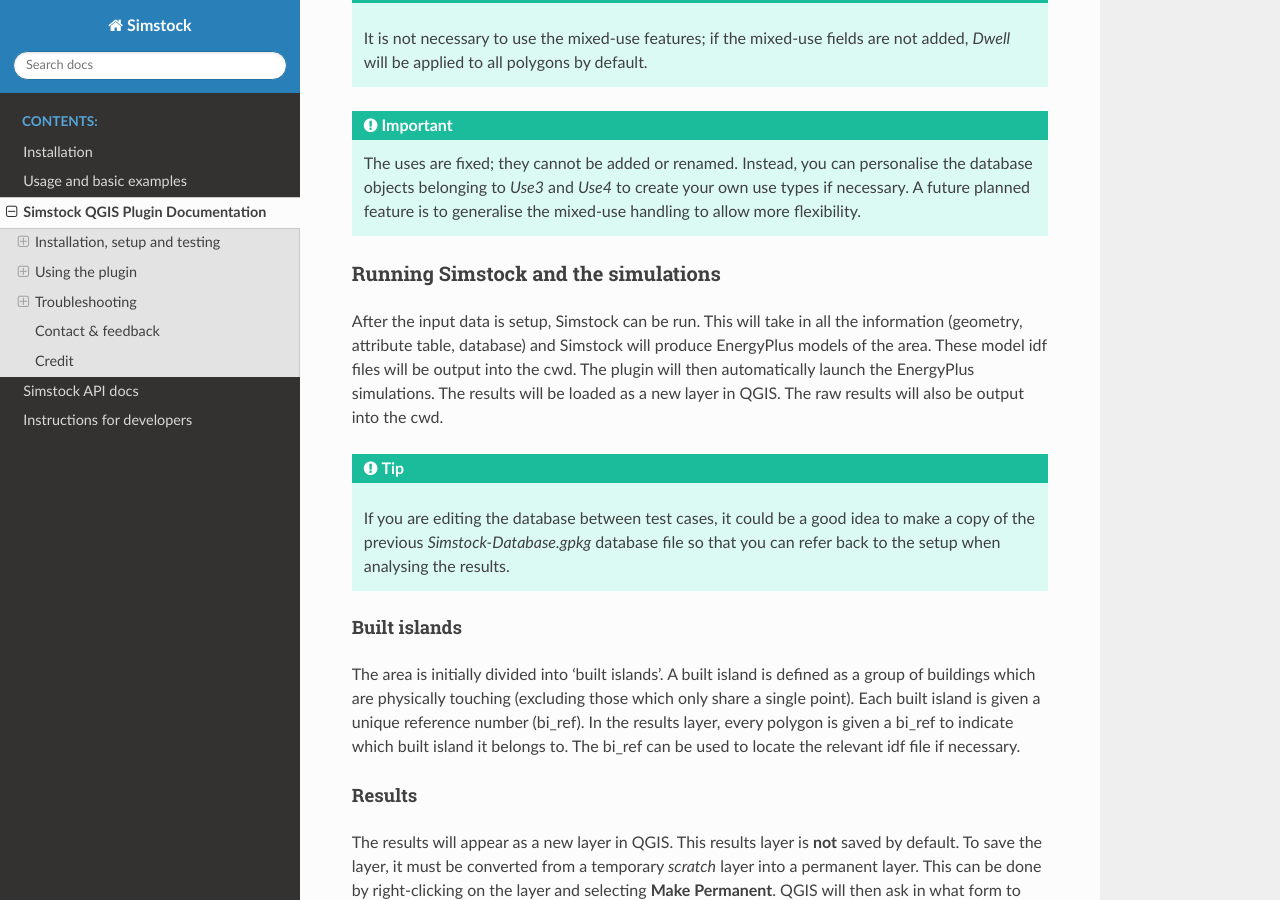
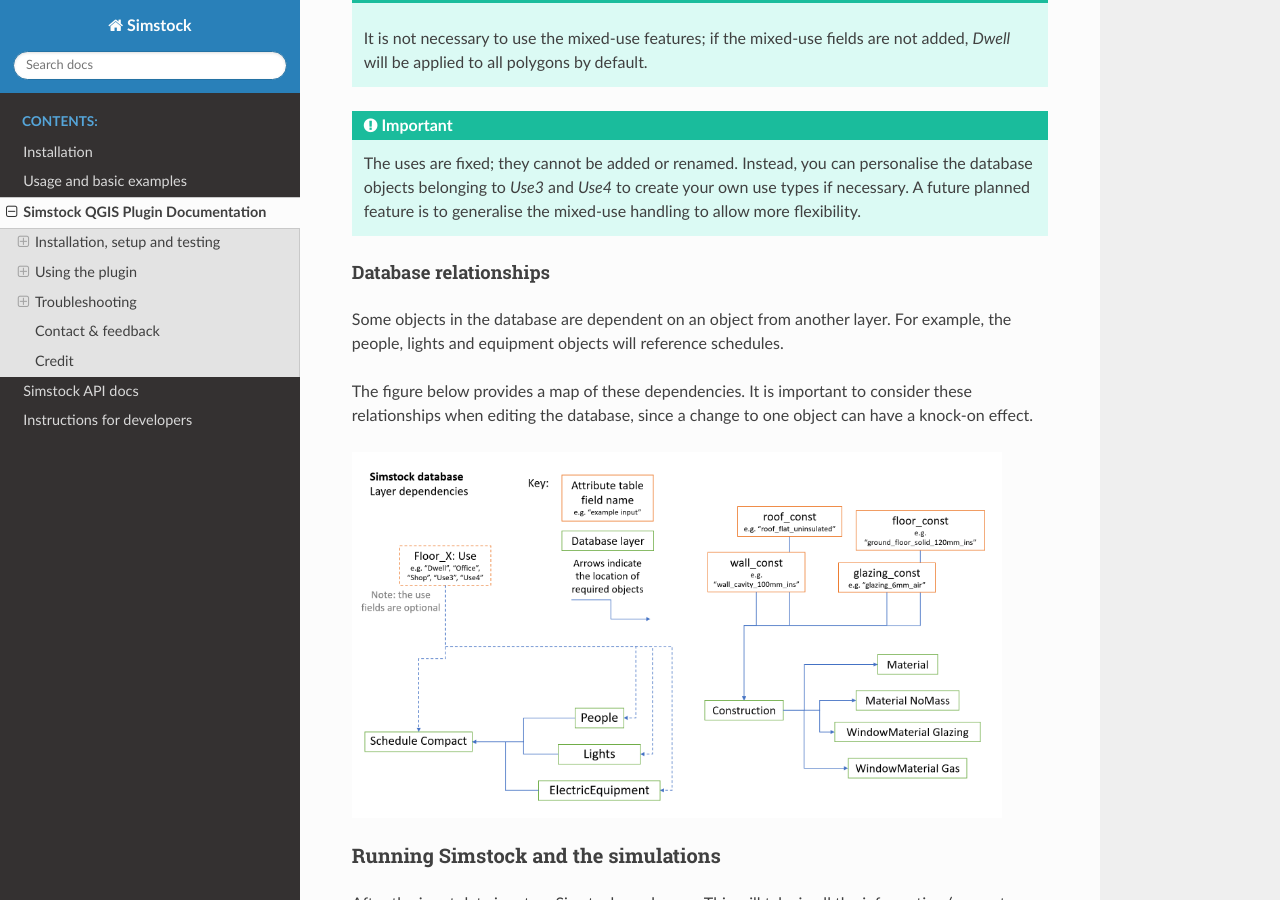
Before and after one commit to UCL/simstock, a Sphinx documentation site: the page built from docs/source/simstockqgis.rst, in a window 1280 px wide and 900 px high, scrolled down 11705 px. Built offline with Sphinx 7.4.7 and the Read the Docs theme 3.1.0, drawn with Linux system fonts in a browser that asks for light colours.

Commit message:
Update Simstock QGIS docs and figures
Include layer relationships figure and explanation.

```diff
--- a/docs/source/simstockqgis.rst
+++ b/docs/source/simstockqgis.rst
@@ -427,6 +427,20 @@
    The uses are fixed; they cannot be added or renamed. Instead, you can personalise the database objects belonging to `Use3` and `Use4` to create your own use types if necessary. A future planned feature is to generalise the mixed-use handling to allow more flexibility.
 
 
+.. _Database relationships:
+
+Database relationships
+^^^^^^^^^
+Some objects in the database are dependent on an object from another layer. For example, the people, lights and equipment objects will reference schedules.
+
+The figure below provides a map of these dependencies. It is important to consider these relationships when editing the database, since a change to one object can have a knock-on effect.
+
+.. figure:: Figures/QG-database-dependencies.png
+   :width: 650px
+   :alt: alternate text
+   :align: left
+
+
 Running Simstock and the simulations
 ------------------------------------
 After the input data is setup, Simstock can be run. This will take in all the information (geometry, attribute table, database) and Simstock will produce EnergyPlus models of the area. These model idf files will be output into the cwd. The plugin will then automatically launch the EnergyPlus simulations. The results will be loaded as a new layer in QGIS. The raw results will also be output into the cwd.
```
Also changed, not shown: docs/source/Figures/QG-database-dependencies.png (added), docs/source/Figures/QG-database2.png.
